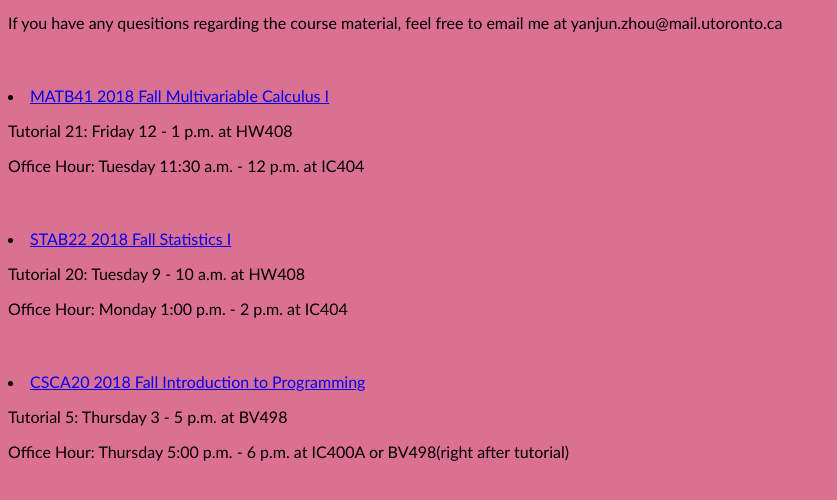
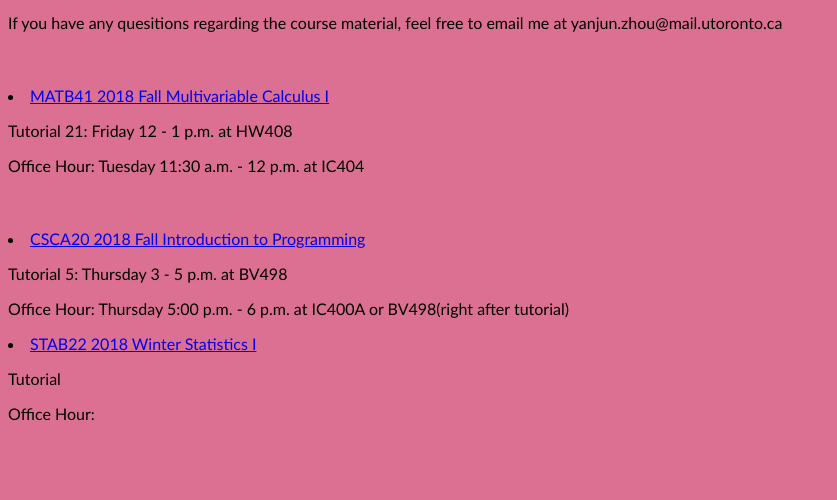
Before and after one commit to queen-alice/queen-alice.github.io, a plain HTML site: page index.html in a window 1280 px wide. Shown: the part 90-590 px from the top of the page, without its empty margins (0-837 px from the left). Drawn offline with Linux system fonts and the light colour scheme.

Commit message:
Update index.html

```diff
--- a/index.html
+++ b/index.html
@@ -15,13 +15,13 @@
     <p> Office Hour: Tuesday 11:30 a.m. - 12 p.m. at IC404 </p>
     <br></br>
 
-    <li><a href="STAB22F18">STAB22 2018 Fall Statistics I</a></li>
-    <p>Tutorial 20: Tuesday 9 - 10 a.m. at HW408</p>
-    <p> Office Hour: Monday 1:00 p.m. - 2 p.m. at IC404 </p>
-    <br></br>
-
     <li><a href="CSCA20F18">CSCA20 2018 Fall Introduction to Programming</a></li>
     <p>Tutorial 5: Thursday 3 - 5 p.m. at BV498</p>
     <p> Office Hour: Thursday 5:00 p.m. - 6 p.m. at IC400A or BV498(right after tutorial) </p>
+
+    <li><a href="STAB22F18">STAB22 2018 Winter Statistics I</a></li>
+    <p>Tutorial </p>
+    <p> Office Hour: </p>
+    <br></br>
  </body>
 </html>
```
